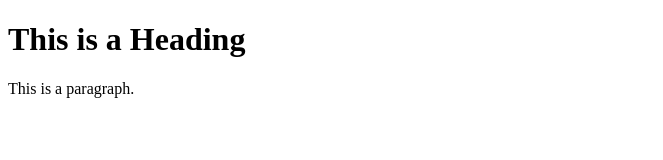
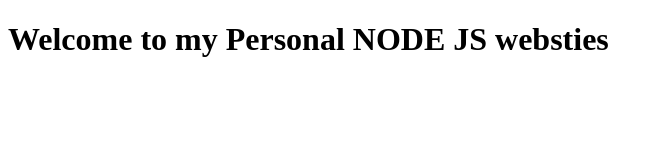
Before and after one commit to jon-rayo/personal-node-web-apps, a website: page public/index.html in a window 1280 px wide. Shown: the whole page, without its empty margins (0-663 px from the left). Drawn offline with Linux system fonts and the light colour scheme.

Commit message:
updated webstie

```diff
--- a/public/index.html
+++ b/public/index.html
@@ -1,12 +1,11 @@
 <!DOCTYPE html>
 <html>
 <head>
-<title>Hello World (title)</title>
+<title>Personal Node JS websties</title>
 </head>
 <body>
 
-<h1>This is a Heading</h1>
-<p>This is a paragraph.</p>
+<h1>Welcome to my Personal NODE JS websties</h1>
 
 </body>
 </html>
```
